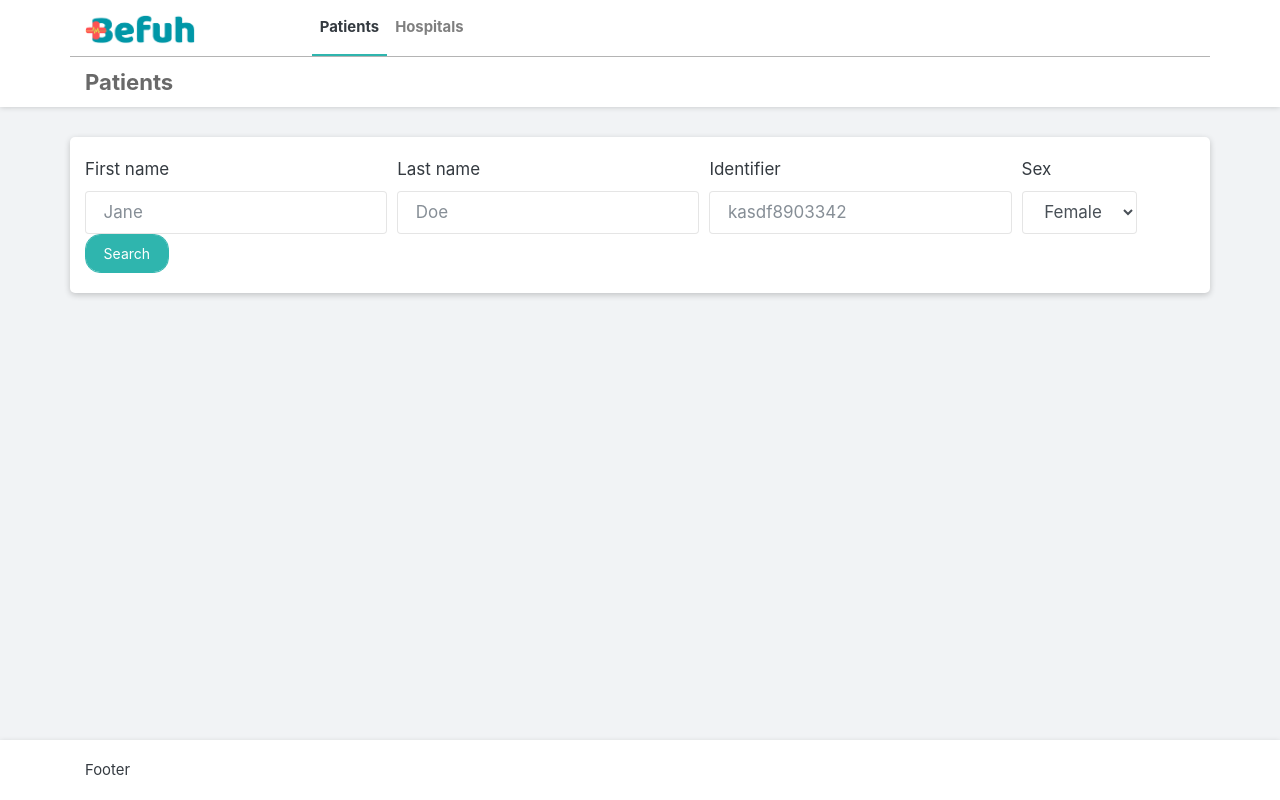
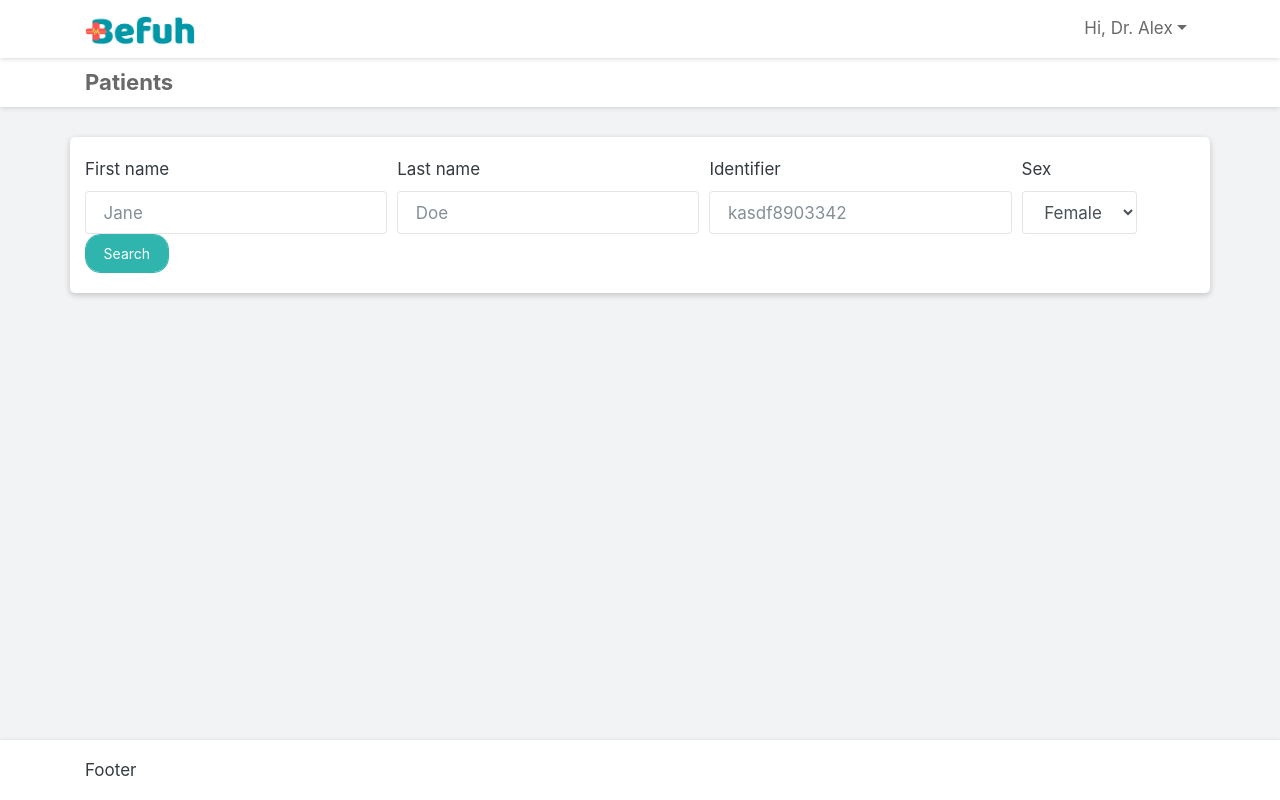
Before and after one commit to Befuh/doctor, a React app: page / in a window 1280 px wide. Built offline with nearby package versions, Linux system fonts and the light colour scheme.

Commit message:
:lipstick: redesign header

```diff
--- a/src/App.scss
+++ b/src/App.scss
@@ -1,6 +1,6 @@
 @import "styles/base/variables";
 @import "~bootstrap/scss/bootstrap";
-@import "~bootswatch/dist/litera/bootswatch";
+@import "~bootswatch/dist/flatly/bootswatch";
 
 html {
   color: $primary-text-color;
--- a/src/components/layout/Header.jsx
+++ b/src/components/layout/Header.jsx
@@ -1,41 +1,42 @@
-import React, { Component } from 'react';
+import React from 'react';
 import Logo from '../../images/Logo.png';
-import { Collapse, Container, Nav, Navbar, NavbarBrand, NavbarToggler, NavItem, NavLink } from 'reactstrap';
+import {
+  Nav,
+  Navbar,
+  Container,
+  NavbarBrand,
+  DropdownItem,
+  DropdownMenu,
+  DropdownToggle,
+  UncontrolledDropdown
+} from 'reactstrap';
 
 import './Header.scss';
 
-class Header extends Component {
-  state = {
-    isOpen: false
-  };
-
-  toggle = event => {
-    event.preventDefault();
-    this.setState({ isOpen: !this.state.isOpen });
-  };
-
-  render () {
-    return (
-      <Navbar expand='md' color='light' light className='header'>
+const Header = () => (
+  <Navbar expand='md' className='header'>
     <Container className='header-container'>
       <NavbarBrand href='#home'>
         <img src={Logo} alt='Befu'/>
       </NavbarBrand>
-          <NavbarToggler onClick={this.toggle}/>
-          <Collapse isOpen={this.state.isOpen} navbar className='push-right'>
-            <Nav navbar>
-              <NavItem>
-                <NavLink href='#' className='active navigation-link'>Patients</NavLink>
-              </NavItem>
-              <NavItem>
-                <NavLink href='#' className='navigation-link'>Hospitals</NavLink>
-              </NavItem>
+      <Nav navbar className='align-content-end'>
+        <UncontrolledDropdown nav inNavbar>
+          <DropdownToggle nav caret className='navigation-link'>
+            Hi, Dr. Alex
+          </DropdownToggle>
+          <DropdownMenu right>
+            <DropdownItem>
+              Account
+            </DropdownItem>
+            <DropdownItem divider/>
+            <DropdownItem>
+              Logout
+            </DropdownItem>
+          </DropdownMenu>
+        </UncontrolledDropdown>
       </Nav>
-          </Collapse>
     </Container>
   </Navbar>
 );
-  }
-}
 
 export default Header;
--- a/src/components/layout/Header.scss
+++ b/src/components/layout/Header.scss
@@ -2,23 +2,16 @@
 @import "~bootstrap/scss/bootstrap-grid";
 
 .header {
-  background-color: $white;
-  /**
-  * @todo Remove important
-   */
+  background-color: $white !important;
   border: none !important;
   padding: 0 !important;
-
-  .header-container {
-    border-bottom: solid 1px $light;
-  }
+  box-shadow: 0 0 6px 0 hsla(0, 0, 0, 0.2);
 
   img {
     max-height: 30px;
   }
 
   .navigation-link{
-    font-weight: bold;
     color: $secondary-text-color;
     padding: 1rem 1rem;
     &:hover, &.active {
@@ -28,10 +21,4 @@
       border-bottom: solid 2px $primary;
     }
   }
-
-  @include media-breakpoint-up(md){
-    .push-right {
-      margin-left: 100px;
-    }
-  }
 }
```
Also changed, not shown: 1 other file (tests, documents, lock files or other folders). Lines whose indentation alone changed are shown as unchanged.
